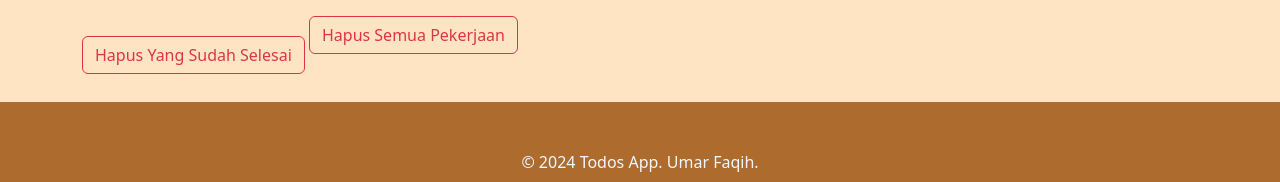
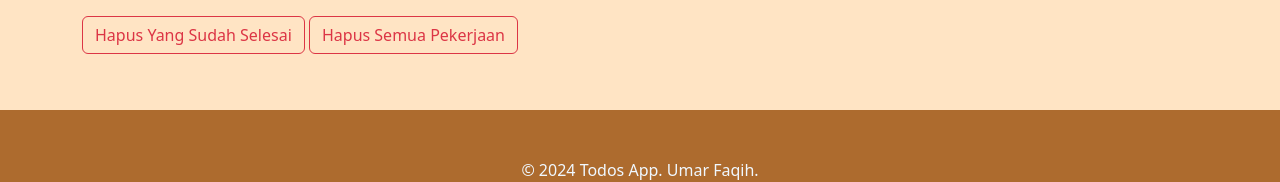
Before and after one commit to Umar-Faqih/Todolist, a plain HTML site: page index.html in a window 1280 px wide. Shown: the part 749-931 px from the top of the page. Drawn offline with nearby package versions, Linux system fonts and the light colour scheme.

Commit message:
Update index.html
button hapus dibungkus div

```diff
--- a/index.html
+++ b/index.html
@@ -99,8 +99,10 @@
         </div>
       </div>
       <!-- footer -->
-      <button onclick="clearCompletedTodos()" class="btn btn-outline-danger mb-2">Hapus Yang Sudah Selesai</button>
-      <button onclick="clearTodos()" class="btn btn-outline-danger mb-5">Hapus Semua Pekerjaan</button>
+      <div class="mb-5">
+        <button onclick="clearCompletedTodos()" class="btn btn-outline-danger mb-2">Hapus Yang Sudah Selesai</button>
+        <button onclick="clearTodos()" class="btn btn-outline-danger mb-2">Hapus Semua Pekerjaan</button>
+      </div>
     </div>
     <div class="footer py-5">
         <div class="container text-center">
```
